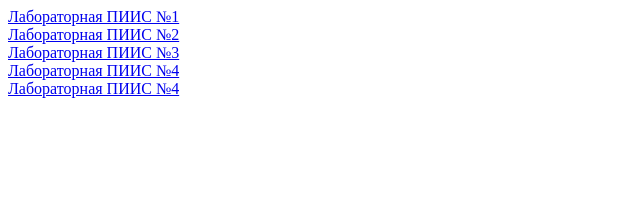
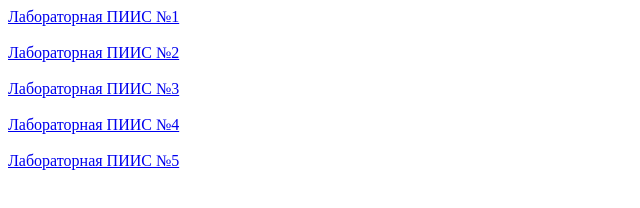
Before and after one commit to Valmus-Uliana/piis-labs, a plain HTML site: page index.html in a window 1280 px wide. Shown: the whole page, without its empty margins (0-640 px from the left). Drawn offline with Linux system fonts and the light colour scheme.

Commit message:
Update index.html

```diff
--- a/index.html
+++ b/index.html
@@ -6,10 +6,10 @@
   <title>Лабы</title>
 </head>
 <body>
-  <a href="1 лаба пиис/main.html">Лабораторная ПИИС №1</a><br>
-  <a href="2 лаба ПИИС/main.html">Лабораторная ПИИС №2</a><br>
-  <a href="3 лаба ПИИС/main.html">Лабораторная ПИИС №3</a><br>
-  <a href="4 лаба ПИИС/main.html">Лабораторная ПИИС №4</a><br>
-  <a href="5 лаба ПИИС/lab5.html">Лабораторная ПИИС №4</a><br>
+  <a href="1 лаба пиис/main.html">Лабораторная ПИИС №1</a><br><br>
+  <a href="2 лаба ПИИС/main.html">Лабораторная ПИИС №2</a><br><br>
+  <a href="3 лаба ПИИС/main.html">Лабораторная ПИИС №3</a><br><br>
+  <a href="4 лаба ПИИС/main.html">Лабораторная ПИИС №4</a><br><br>
+  <a href="5 лаба ПИИС/lab5.html">Лабораторная ПИИС №5</a><br><br>
 </body>
 </html>
```
